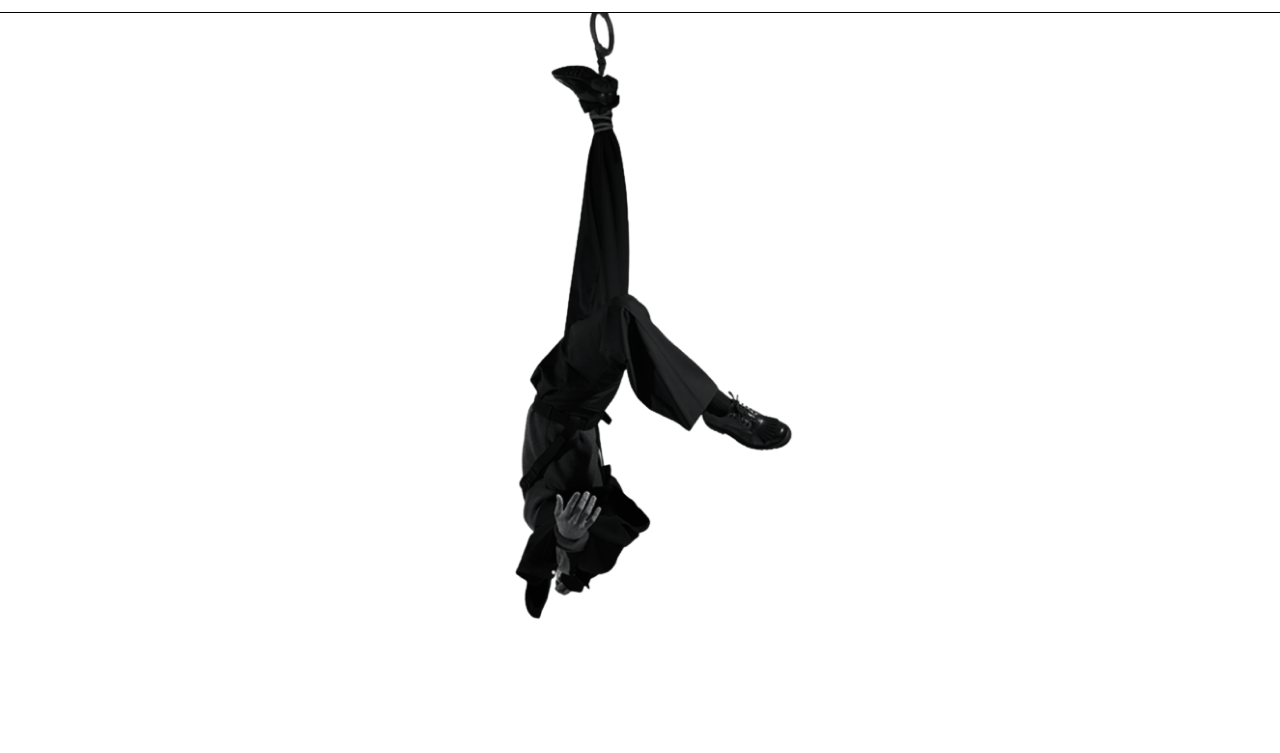
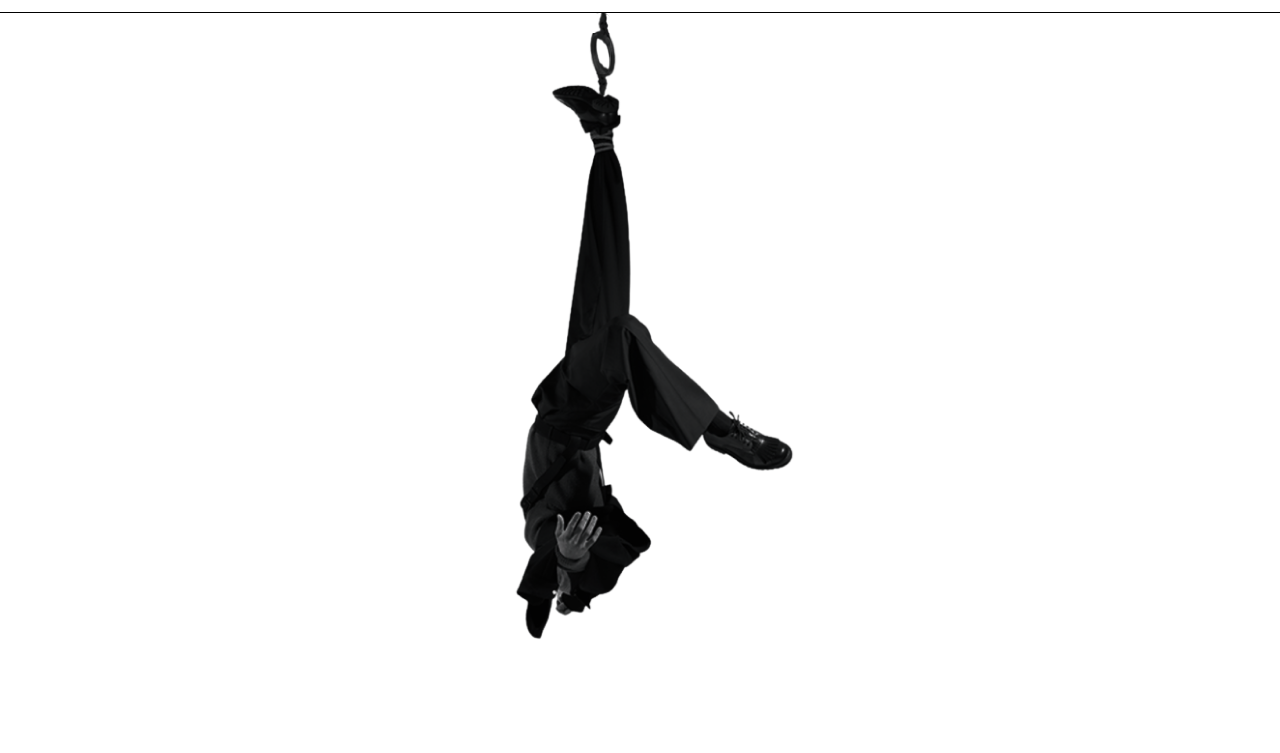
Before and after one commit to IgnacioDevo/JESUSAVES, a website: page index.html in a window 1280 px wide. Shown: the part 47-800 px from the top of the page. Drawn offline with Linux system fonts and the light colour scheme.

Commit message:
main image

```diff
--- a/index.html
+++ b/index.html
@@ -23,7 +23,8 @@
     </nav>
     <!-- Main -->
     <div class="image-container">
-        <img src="./assets/PAGE/image 2.png" alt="Imagen Principal">
+        <img src="./assets/Group 2.png" alt="Imagen Principal">
+        <!-- <img src="./assets/PAGE/image 2.png" alt="Imagen Principal"> -->
     </div>
     <div class="image-container">
         <img  class="nothing-img" src="./assets/PAGE/NOTHING NEW era.png" alt="Nothing New Era Collection">
```
Also changed, not shown: assets/Group 1.png (added), assets/Group 2.png (added).
